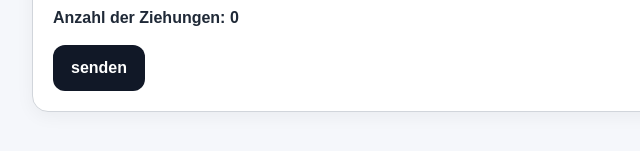
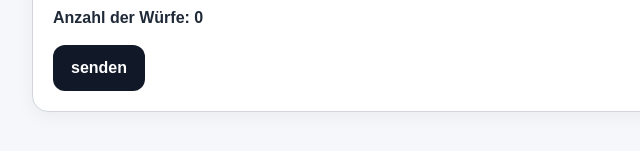
Before and after one commit to FrauAuer/Wahrscheinlichkeit-Stunde-4, a plain HTML site: page index.html in a window 1280 px wide. Shown: the part 435-586 px from the top of the page, 234-874 px from the left. Drawn offline with Linux system fonts and the light colour scheme.

Commit message:
Add files via upload

```diff
--- a/index.html
+++ b/index.html
@@ -212,7 +212,7 @@
 
     function updateTotal() {
       const total = getCounts().reduce((a, b) => a + b, 0);
-      totalText.textContent = `Anzahl der Ziehungen: ${total}`;
+      totalText.textContent = `Anzahl der Würfe: ${total}`;
     }
 
     ids.forEach(id => {
```
